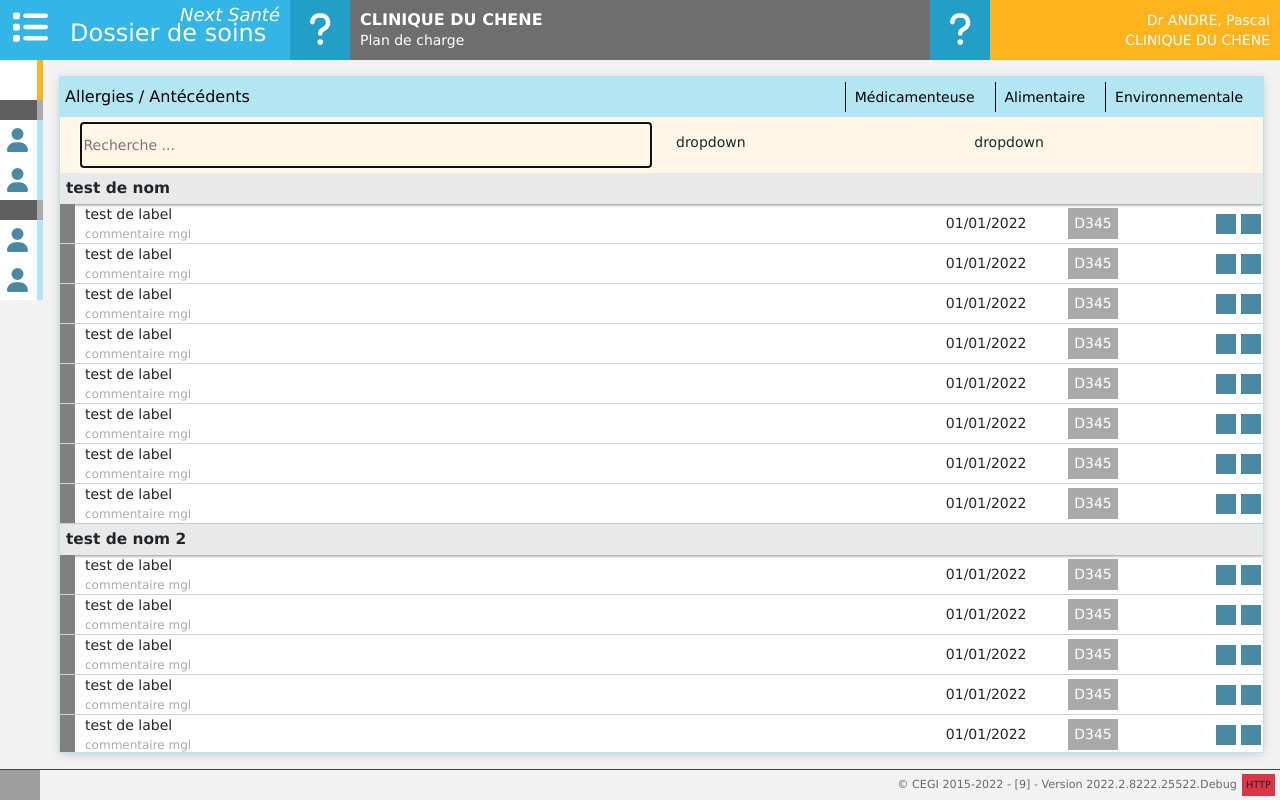
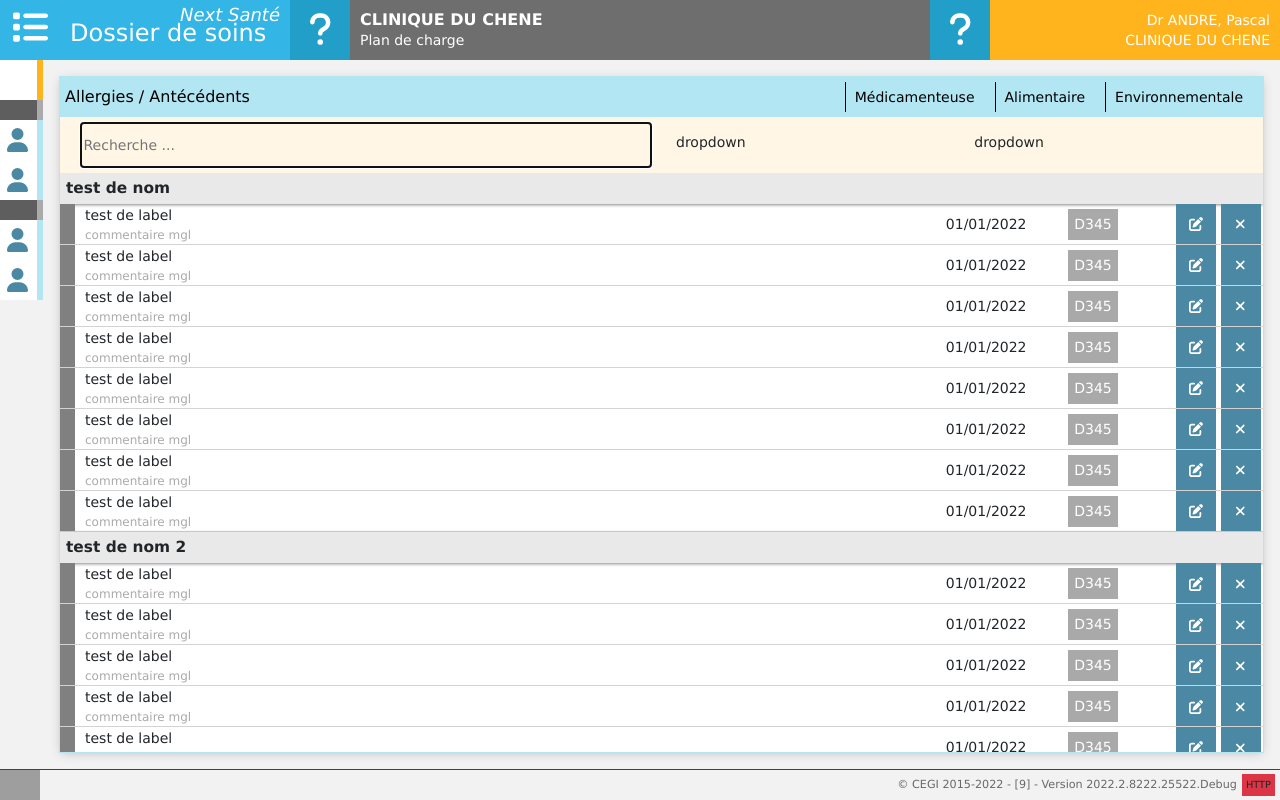
Before and after one commit to Drallireeh/angular-poc, an Angular app: page /allergies in a window 1280 px wide. Built offline with nearby package versions, Linux system fonts and the light colour scheme; grey boxes are pictures that could not be loaded.

Commit message:
add styles on buttons edit / remove

```diff
--- a/src/app/element-from-list/element-from-list.component.html
+++ b/src/app/element-from-list/element-from-list.component.html
@@ -10,9 +10,11 @@
         </div>
     </div>
     <div class="container-btn">
-        <button class="btn btn-primary modifier-btn" title="Modifier l'allergie"><span
-                class="next-icon next-icon-edition"></span></button>
-        <button class="btn btn-primary supprimer-btn" title="Supprimer l'allergie"><span
-                class="next-icon next-icon-supprimer"></span></button>
+        <button class="btn btn-primary modifier-btn" title="Modifier l'allergie">
+            <fa-icon class="next-icon" [icon]="faEdit"></fa-icon>
+        </button>
+        <button class="btn btn-primary supprimer-btn" title="Supprimer l'allergie">
+            <fa-icon class="next-icon" [icon]="faRemove"></fa-icon>
+        </button>
     </div>
 </div>
--- a/src/app/element-from-list/element-from-list.component.less
+++ b/src/app/element-from-list/element-from-list.component.less
@@ -35,7 +35,7 @@
         padding: 0 10px;
         flex: 1;
 
-        > div:nth-of-type(1) > p{
+        >div:nth-of-type(1)>p {
             overflow: hidden;
             -o-text-overflow: ellipsis;
             text-overflow: ellipsis;
@@ -44,7 +44,7 @@
             -webkit-box-orient: vertical;
         }
 
-        > div:nth-of-type(2) p {
+        >div:nth-of-type(2) p {
             display: flex;
             justify-content: space-between;
             align-items: center;
@@ -73,8 +73,13 @@
         justify-content: flex-end;
         width: 135px;
 
-        > button {
+        >button {
+            height: 40px;
+            width: 40px;
             margin: 0 2.5px;
+            display: flex;
+            justify-content: center;
+            align-items: center;
 
             span {
                 padding-left: 0;
--- a/src/app/element-from-list/element-from-list.component.ts
+++ b/src/app/element-from-list/element-from-list.component.ts
@@ -1,5 +1,6 @@
 import { Component, Input, OnInit } from '@angular/core';
 import { ElementFromListInterface } from '../element-from-list-interface';
+import { faEdit, faRemove } from '@fortawesome/free-solid-svg-icons';
 
 @Component({
   selector: 'app-element-from-list',
@@ -9,6 +10,9 @@ import { ElementFromListInterface } from '../element-from-list-interface';
 export class ElementFromListComponent implements OnInit {
   @Input() element!: ElementFromListInterface;
 
+  faEdit = faEdit;
+	faRemove = faRemove;
+
   constructor() { }
 
   ngOnInit(): void {
--- a/src/app/list-of-elements/list-of-elements.module.ts
+++ b/src/app/list-of-elements/list-of-elements.module.ts
@@ -2,6 +2,7 @@ import { NgModule } from '@angular/core';
 import { CommonModule } from '@angular/common';
 import { ListOfElementsComponent } from './list-of-elements.component';
 import { ElementFromListComponent } from '../element-from-list/element-from-list.component';
+import { FontAwesomeModule } from '@fortawesome/angular-fontawesome';
 
 
 @NgModule({
@@ -10,7 +11,8 @@ import { ElementFromListComponent } from '../element-from-list/element-from-list
     ElementFromListComponent
   ],
   imports: [
-    CommonModule
+    CommonModule,
+    FontAwesomeModule
   ],
   exports: [
     ListOfElementsComponent
```
Lines whose indentation alone changed are shown as unchanged.
